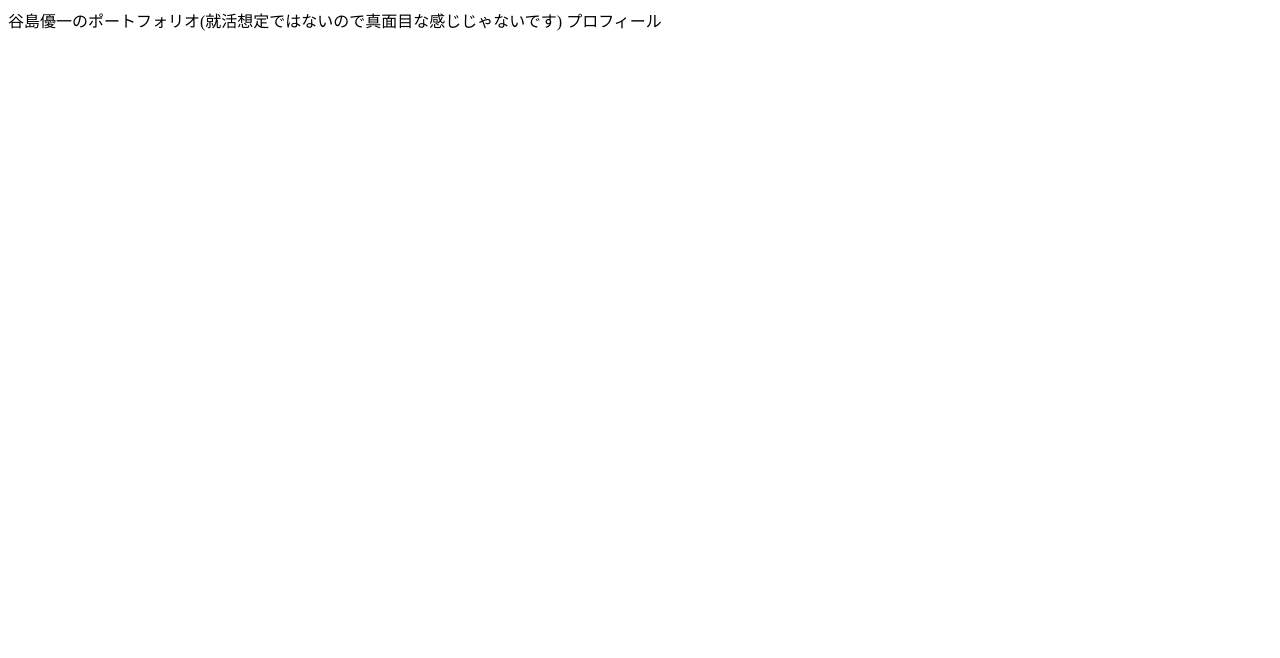
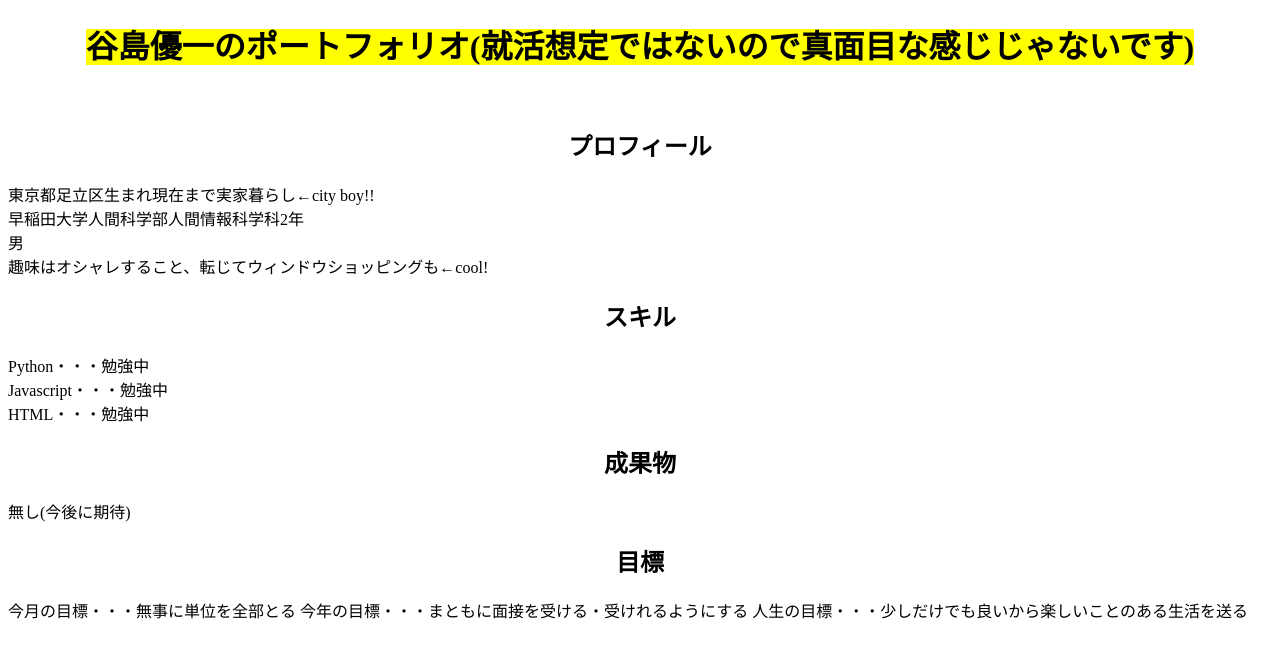
Before and after one commit to sawakasa/portfolio, a plain HTML site: page index.html in a window 1280 px wide. Drawn offline with Linux system fonts and the light colour scheme.

Commit message:
Update index.html

```diff
--- a/index.html
+++ b/index.html
@@ -1,7 +1,40 @@
-<heading1>
+<!DOCTYPE html>
+<html>
+<head>
+<title>
+谷島優一のポートフォリオ
+</title>
+</head>
+<body>
+<h1 style="text-align:center">
+<span style="background:yellow">
 谷島優一のポートフォリオ(就活想定ではないので真面目な感じじゃないです)
-</heading1>
+</h1>
+<br>
+<h2 style="text-align:center">
+プロフィール
+</h2>
+東京都足立区生まれ現在まで実家暮らし←city boy!!<br>
+早稲田大学人間科学部人間情報科学科2年<br>
+男<br>
+趣味はオシャレすること、転じてウィンドウショッピングも←cool!
 
-<heading2>
-プロフィール
-</heading2>
+<h2 style="text-align:center">
+スキル
+</h2>
+Python・・・勉強中<br>
+Javascript・・・勉強中<br>
+HTML・・・勉強中
+<h2 style="text-align:center">
+成果物
+</h2>
+無し(今後に期待)
+<h2 style="text-align:center">
+目標
+</h2>
+今月の目標・・・無事に単位を全部とる
+今年の目標・・・まともに面接を受ける・受けれるようにする
+人生の目標・・・少しだけでも良いから楽しいことのある生活を送る
+
+</body>
+</html>
```
